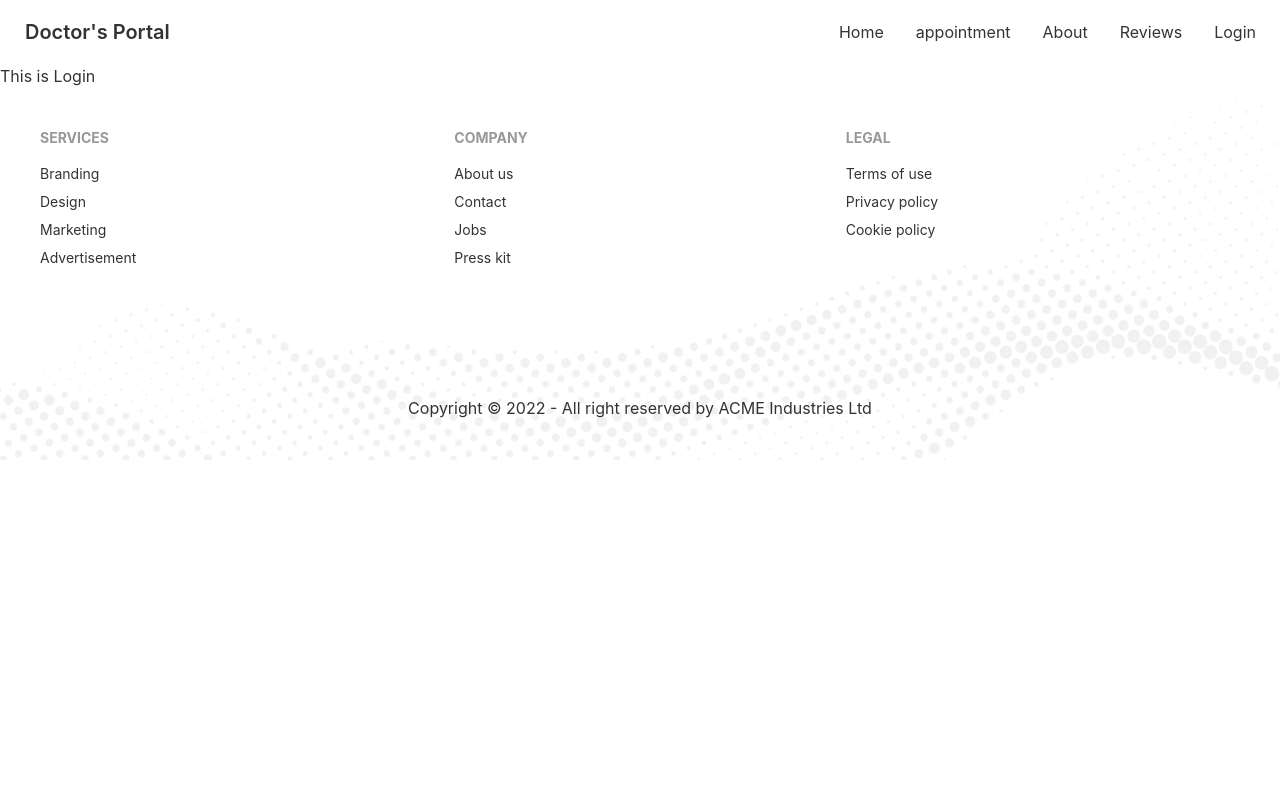
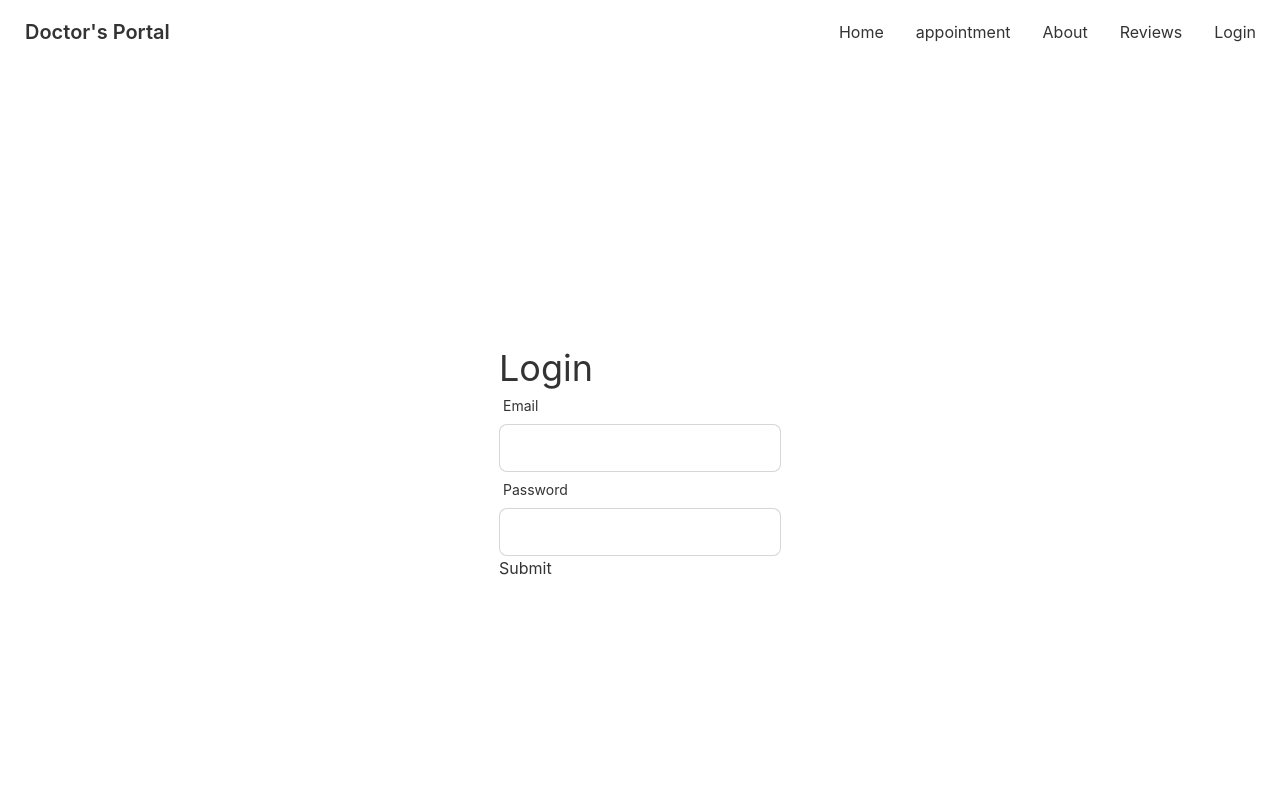
Before and after one commit to Nayem-Mursalin/doctors-portal-client, a React (Create React App) app: page /login in a window 1280 px wide. Shown: the top 800 px of the page. Built offline with nearby package versions, Linux system fonts and the light colour scheme.

Commit message:
73-1 hook form

```diff
--- a/package.json
+++ b/package.json
@@ -11,6 +11,7 @@
     "react": "^18.2.0",
     "react-day-picker": "^8.3.6",
     "react-dom": "^18.2.0",
+    "react-hook-form": "^7.39.3",
     "react-router-dom": "^6.4.3",
     "react-scripts": "5.0.1",
     "web-vitals": "^2.1.4"
--- a/public/index.html
+++ b/public/index.html
@@ -22,7 +22,7 @@
       work correctly both with client-side routing and a non-root public URL.
       Learn how to configure a non-root public URL by running `npm run build`.
     -->
-  <title>React App</title>
+  <title>Doctor</title>
 </head>
 
 <body>
--- a/src/pages/Login/Login.js
+++ b/src/pages/Login/Login.js
@@ -1,9 +1,32 @@
-import React from 'react';
+import React, { useState } from 'react';
+import { useForm } from "react-hook-form";
 
 const Login = () => {
+    const { register, handleSubmit } = useForm();
+    const [data, setData] = useState("");
     return (
-        <div>
-            <h2>This is Login</h2>
+        <div className='h-[800px] flex justify-center items-center'>
+            <div>
+                <h2 className='text-4xl'>Login</h2>
+                <form onSubmit={handleSubmit((data) => setData(JSON.stringify(data)))}>
+                    <div className='form-control w-full w-max-xs'>
+                        <label className='label'>
+                            <span className='label-text'>Email</span>
+                        </label>
+                        <input type="text" {...register("email")} className="input input-bordered w-full max-w-xs" />
+                    </div>
+                    <div className='form-control w-full w-max-xs'>
+                        <label className='label'>
+                            <span className='label-text'>Password</span>
+                        </label>
+                        <input type="password" {...register("password")} className="input input-bordered w-full max-w-xs" />
+                    </div>
+
+
+                    <p>{data}</p>
+                    <input type="submit" />
+                </form>
+            </div>
         </div>
     );
 };
```
Also changed, not shown: 1 other file (tests, documents, lock files or other folders).
